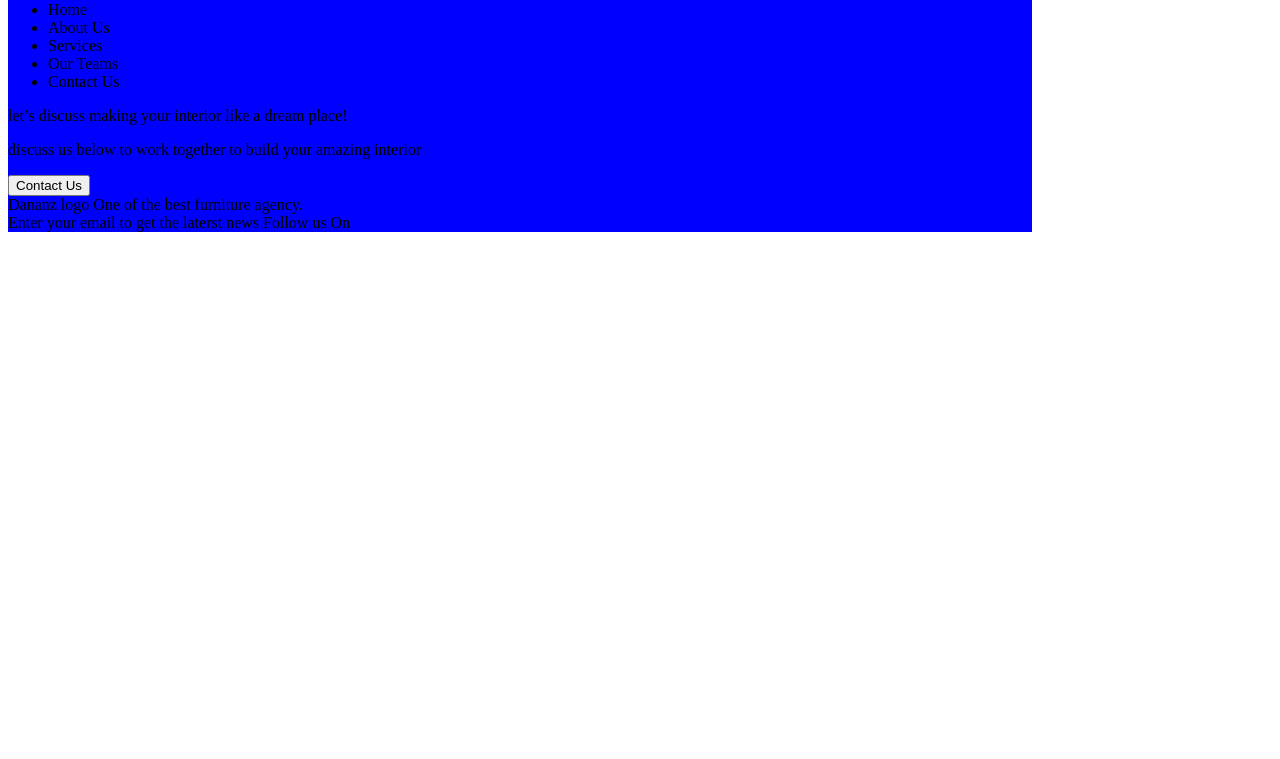
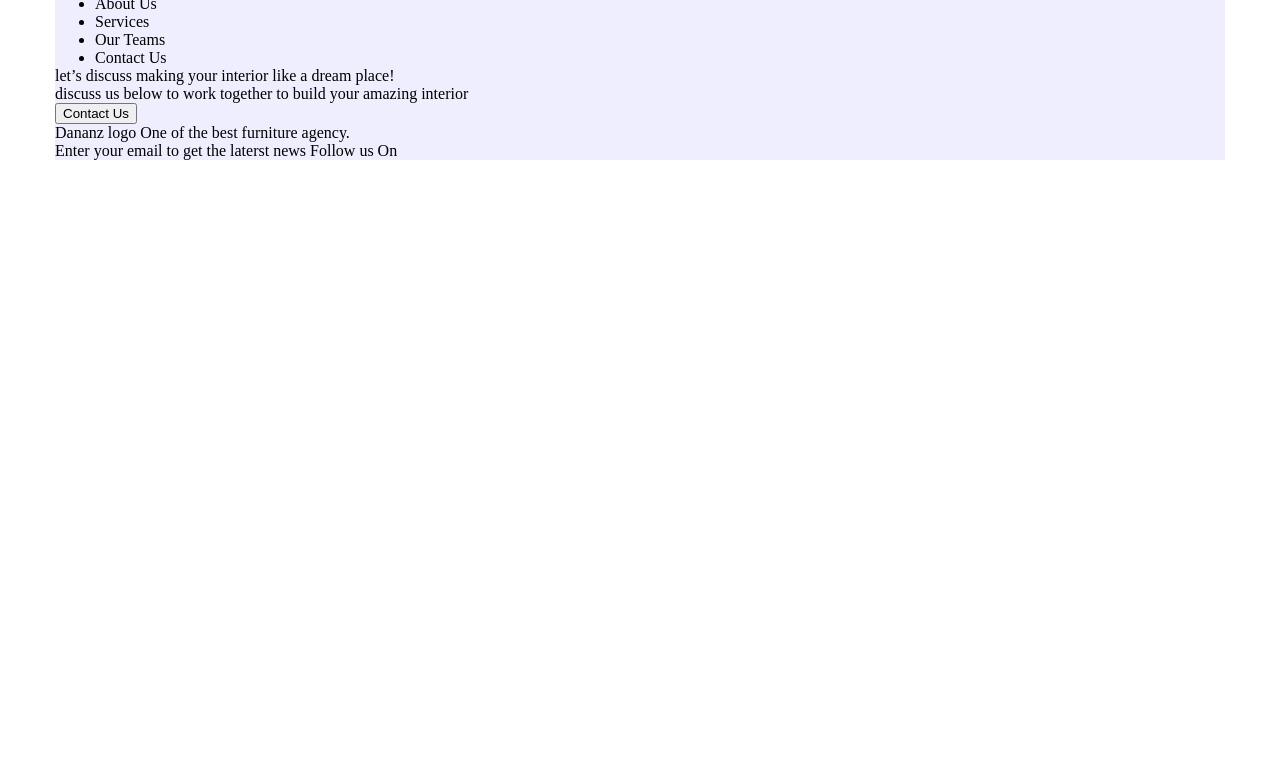
Before and after one commit to nickola1978/dananz, a website: page src/index.html in a window 1280 px wide. Shown: the part 41-800 px from the top of the page. Drawn offline with nearby package versions, Linux system fonts and the light colour scheme; files that its build step writes are made by us from their sources.

Commit message:
feat: container styles

```diff
--- a/src/style/styles.css
+++ b/src/style/styles.css
@@ -1,5 +1,9 @@
+* {
+  margin: 0;
+}
 
 .container {
-  max-width: 1024px;
-  background-color: blue;
+  max-width: 1170px;
+  margin: 0 auto;
+  background-color: #eef;
 }
```
